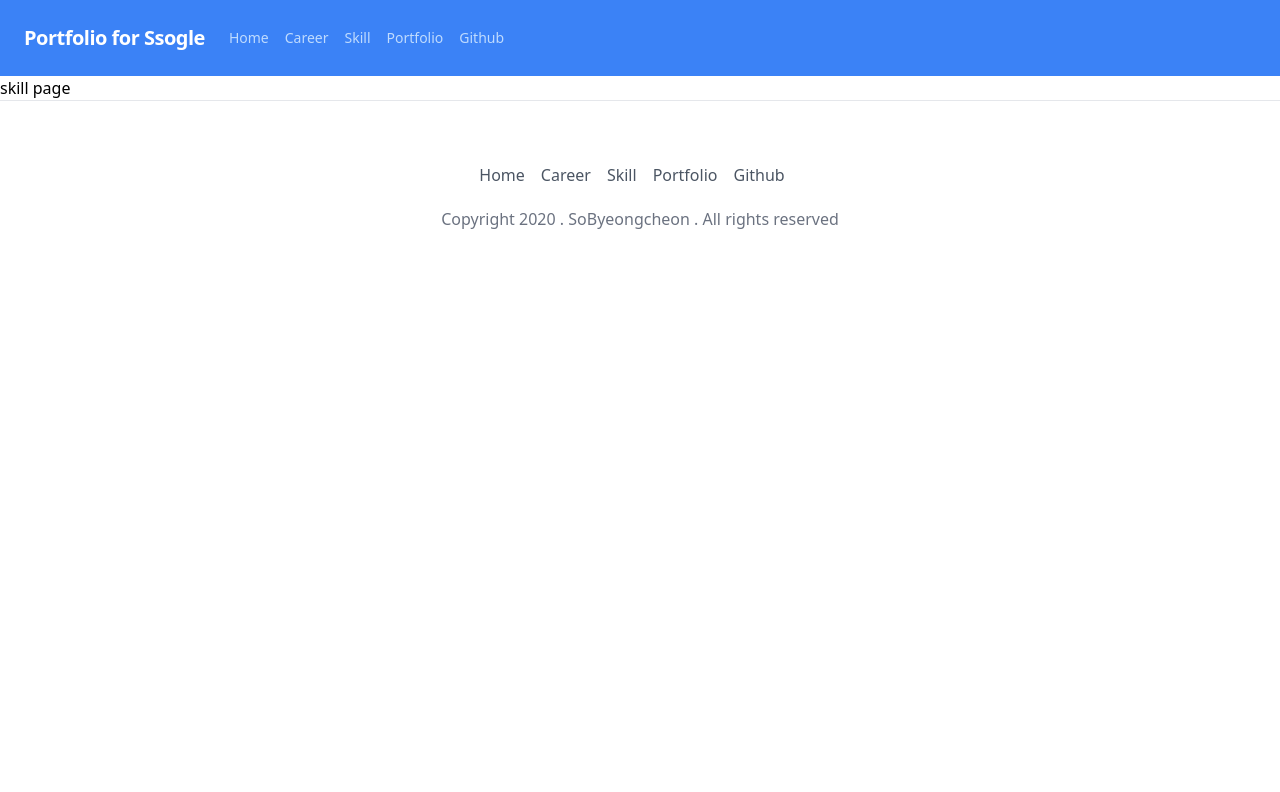
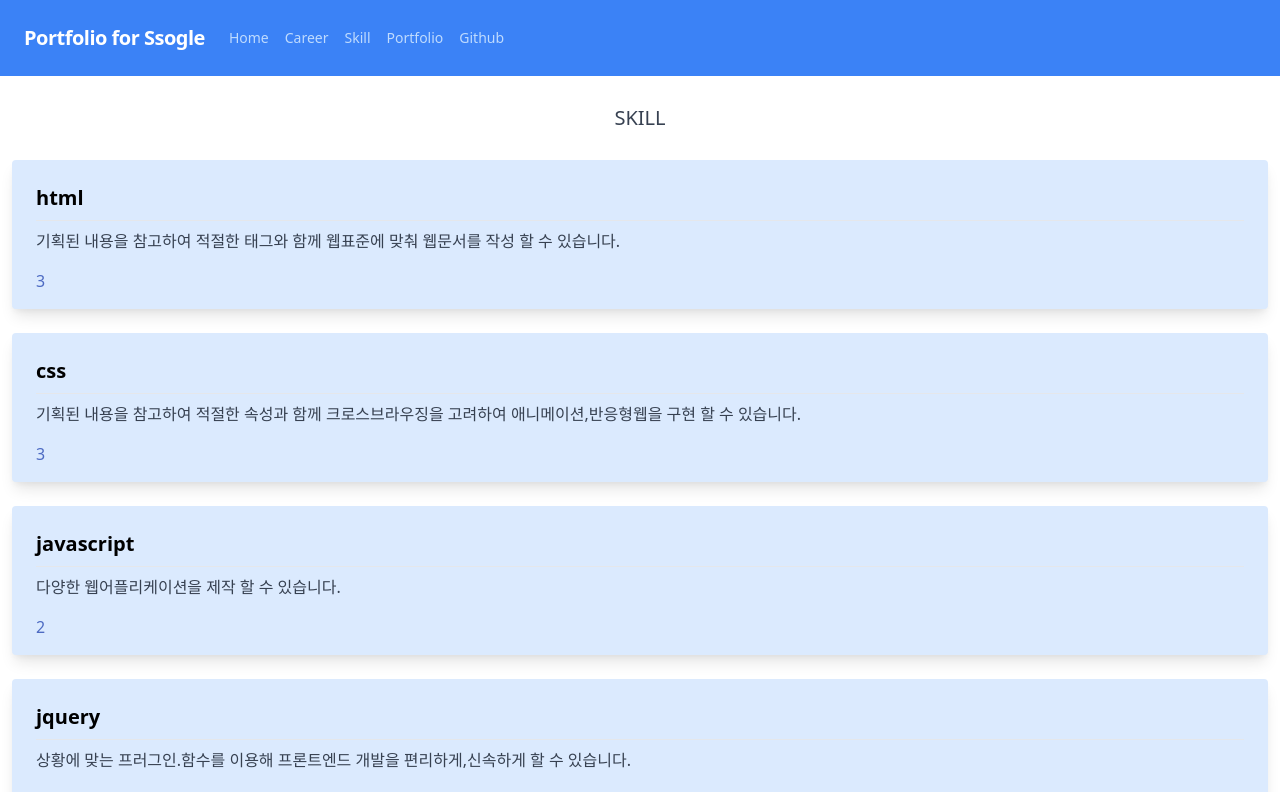
Before and after one commit to ssogle/portfolio, a Nuxt app: page /skill in a window 1280 px wide. Shown: the top 792 px of the page. Built offline with nearby package versions, Linux system fonts and the light colour scheme.

Commit message:
skill 페이지 작업 - skill card, star level component 추가 - skill store mapping

```diff
--- /dev/null
+++ b/components/SkillCard.vue
@@ -0,0 +1,39 @@
+<template>
+  <div class="w-full p-3 break-words">
+    <div class="rounded overflow-hidden shadow-lg bg-blue-100">
+      <div class="px-6 py-4">
+        <div class="font-bold text-xl my-2">{{ name }}</div>
+        <hr />
+        <p class="text-gray-700 text-base mt-2 break-words">
+          {{ explain }}
+        </p>
+      </div>
+      <div class="px-6 pb-4">
+        <star-level :level="level"></star-level>
+      </div>
+    </div>
+  </div>
+</template>
+
+<script>
+import StarLevel from './StarLevel.vue'
+export default {
+  components: { StarLevel },
+  props: {
+    name: {
+      type: String,
+      required: true,
+    },
+    explain: {
+      type: String,
+      required: true,
+    },
+    level: {
+      type: Number,
+      required: true,
+    },
+  },
+}
+</script>
+
+<style></style>
--- /dev/null
+++ b/components/StarLevel.vue
@@ -0,0 +1,16 @@
+<template>
+  <div class="text-blue-800 opacity-75">{{ level }}</div>
+</template>
+
+<script>
+export default {
+  props: {
+    level: {
+      type: Number,
+      required: true,
+    },
+  },
+}
+</script>
+
+<style></style>
--- a/pages/skill.vue
+++ b/pages/skill.vue
@@ -1,9 +1,32 @@
 <template>
-  <div>skill page</div>
+  <section>
+    <div class="container m-auto">
+      <div class="text-gray-700">
+        <div class="text-center pt-5">
+          <!-- <FontAwesomeIcon icon={faBrain} size='3x' /> -->
+        </div>
+        <h2 class="text-center text-xl pt-2 pb-4 uppercase">skill</h2>
+      </div>
+      <skill-card
+        v-for="(item, index) in list"
+        :key="index"
+        :name="item.name"
+        :explain="item.explain"
+        :level="item.level"
+      ></skill-card>
+    </div>
+  </section>
 </template>
 
 <script>
-export default {}
+import { mapState } from 'vuex'
+import SkillCard from '../components/SkillCard.vue'
+export default {
+  components: { SkillCard },
+  computed: {
+    ...mapState('skill', ['list']),
+  },
+}
 </script>
 
 <style></style>
```
